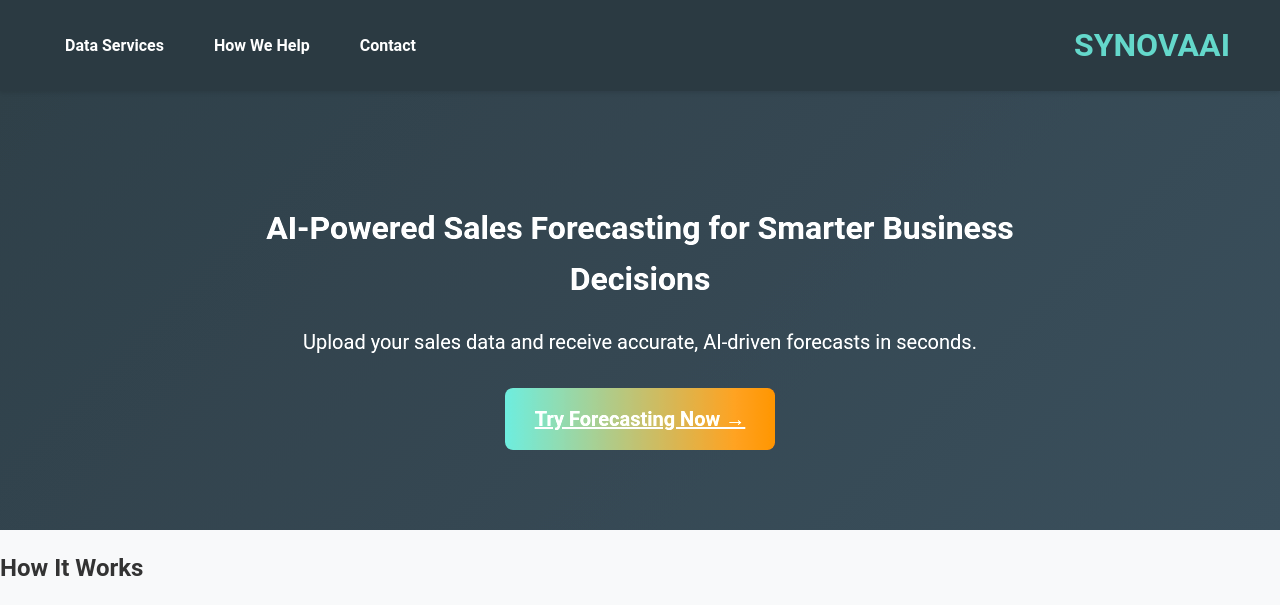
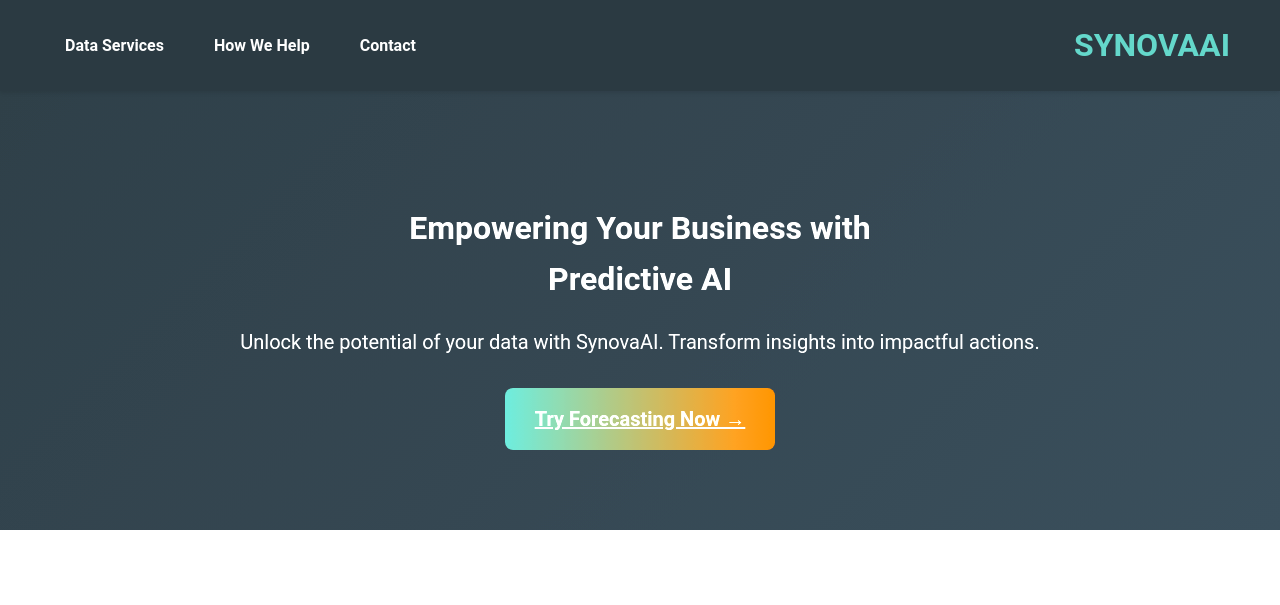
Before and after one commit to jslad2/sales-forecasting-platform, a Flask app: page / in a window 1280 px wide. Shown: the top 605 px of the page. Run offline with Flask 3, Linux system fonts and the light colour scheme.

Commit message:
reverse some changes

```diff
--- a/templates/index.html
+++ b/templates/index.html
@@ -3,12 +3,12 @@
 <head>
     <meta charset="UTF-8">
     <meta name="viewport" content="width=device-width, initial-scale=1.0">
-    <title>SynovaAI - AI Sales Forecasting</title>
-    <meta name="description" content="AI-powered sales forecasting and predictive analytics for businesses.">
+    <title>SynovaAI - Unlock Predictive Insights</title>
+    <meta name="description" content="Empowering Your Business with Predictive AI">
 
     <!-- Open Graph Meta Tags for SEO -->
-    <meta property="og:title" content="SynovaAI - AI Sales Forecasting">
-    <meta property="og:description" content="AI-powered sales forecasting and predictive analytics for businesses.">
+    <meta property="og:title" content="SynovaAI - Unlock Predictive Insights">
+    <meta property="og:description" content="Empowering Your Business with Predictive AI">
     <meta property="og:image" content="{{ url_for('static', filename='images/og-image.png') }}">
     <meta property="og:url" content="https://www.synovaai.com">
 
@@ -32,50 +32,48 @@
     <!-- Hero Section -->
     <section class="hero">
         <article class="hero-text">
-            <h1>AI-Powered Sales Forecasting for Smarter Business Decisions</h1>
-            <p>Upload your sales data and receive accurate, AI-driven forecasts in seconds.</p>
+            <h1>Empowering Your Business with<br><span class="highlight">Predictive AI</span></h1>
+            <p>Unlock the potential of your data with SynovaAI. Transform insights into impactful actions.</p>
             <a href="https://sales-forecasting-platform-ymmlb4pgyhgjw9gg7useb4.streamlit.app" class="cta-button primary-button" target="_blank">Try Forecasting Now →</a>
         </article>
     </section>
 
-    <!-- How It Works Section -->
-    <section class="how-it-works">
-        <h2>How It Works</h2>
-        <div class="steps">
-            <div class="step">
-                <img src="static/images/upload-icon.png" alt="Upload Data">
-                <h3>Upload Your Data</h3>
-                <p>Drag and drop your sales data (CSV) for instant analysis.</p>
+    <!-- Data Services Section -->
+    <section id="services" class="data-services">
+        <h2>Are you ready to unlock the potential of your data?</h2>
+        <div class="service-grid">
+            <!-- Forecasting Service -->
+            <div class="service-card show">
+                <img src="{{ url_for('static', filename='images/forecasting-icon.png') }}" alt="Forecasting Icon" loading="lazy">
+                <h3>Forecasting</h3>
+                <p>Generate accurate, actionable sales forecasts using AI-driven predictive analytics.</p>
+                <a href="https://sales-forecasting-platform-ymmlb4pgyhgjw9gg7useb4.streamlit.app" target="_blank" class="cta-button" aria-label="Explore Forecasting">Explore Forecasting</a>
             </div>
-            <div class="step">
-                <img src="static/images/ai-icon.png" alt="AI Processing">
-                <h3>AI Forecasting</h3>
-                <p>Our AI generates future sales trends in real-time.</p>
+            <!-- Dashboard Service -->
+            <div class="service-card show">
+                <img src="{{ url_for('static', filename='images/dashboard-icon.png') }}" alt="Dashboard Icon" loading="lazy">
+                <h3>Interactive Dashboards</h3>
+                <p>Visualize your data with real-time, interactive dashboards tailored to your needs.</p>
+                <a href="{{ url_for('sales_dashboard') }}" class="text-link">Sales Dashboard</a>
             </div>
-            <div class="step">
-                <img src="static/images/insights-icon.png" alt="Insights">
-                <h3>Download & Act</h3>
-                <p>Use data-driven insights to optimize your strategy.</p>
+            <!-- Self-Service Insights -->
+            <div class="service-card show">
+                <img src="{{ url_for('static', filename='images/self-service-icon.png') }}" alt="Self-Service Icon" loading="lazy">
+                <h3>Self-Service Insights</h3>
+                <p>Upload your data and get instant analytics, forecasts, and actionable insights.</p>
             </div>
         </div>
     </section>
 
-    <!-- Why Choose Us Section -->
-    <section class="why-choose-us">
-        <h2>Why Choose SynovaAI?</h2>
-        <ul>
-            <li>🚀 <strong>Increase Revenue:</strong> Forecast future demand accurately.</li>
-            <li>📈 <strong>Reduce Inventory Risks:</strong> Prevent overstocking & shortages.</li>
-            <li>⏳ <strong>Save Time:</strong> AI handles forecasting for you.</li>
-        </ul>
+    <!-- Call to Action -->
+    <section class="cta">
+        <h2>Ready to Transform Your Data?</h2>
+        <p>Contact us today to explore AI-powered insights for your business.</p>
+        <a href="{{ url_for('contact') }}" class="cta-button" aria-label="Get Started">Get Started</a>
     </section>
 
-    <!-- Call to Action -->
-    <section class="cta">
-        <h2>Start Forecasting Today</h2>
-        <p>Try SynovaAI's forecasting tool for free and see the impact on your business.</p>
-        <a href="https://sales-forecasting-platform-ymmlb4pgyhgjw9gg7useb4.streamlit.app" class="cta-button primary-button" target="_blank">Get Started Now →</a>
-    </section>
+    <!-- Back to Top Button -->
+    <button onclick="scrollToTop()" class="top-button" aria-label="Back to Top">⬆ Back to Top</button>
 
     <!-- Footer -->
     <footer>
```
